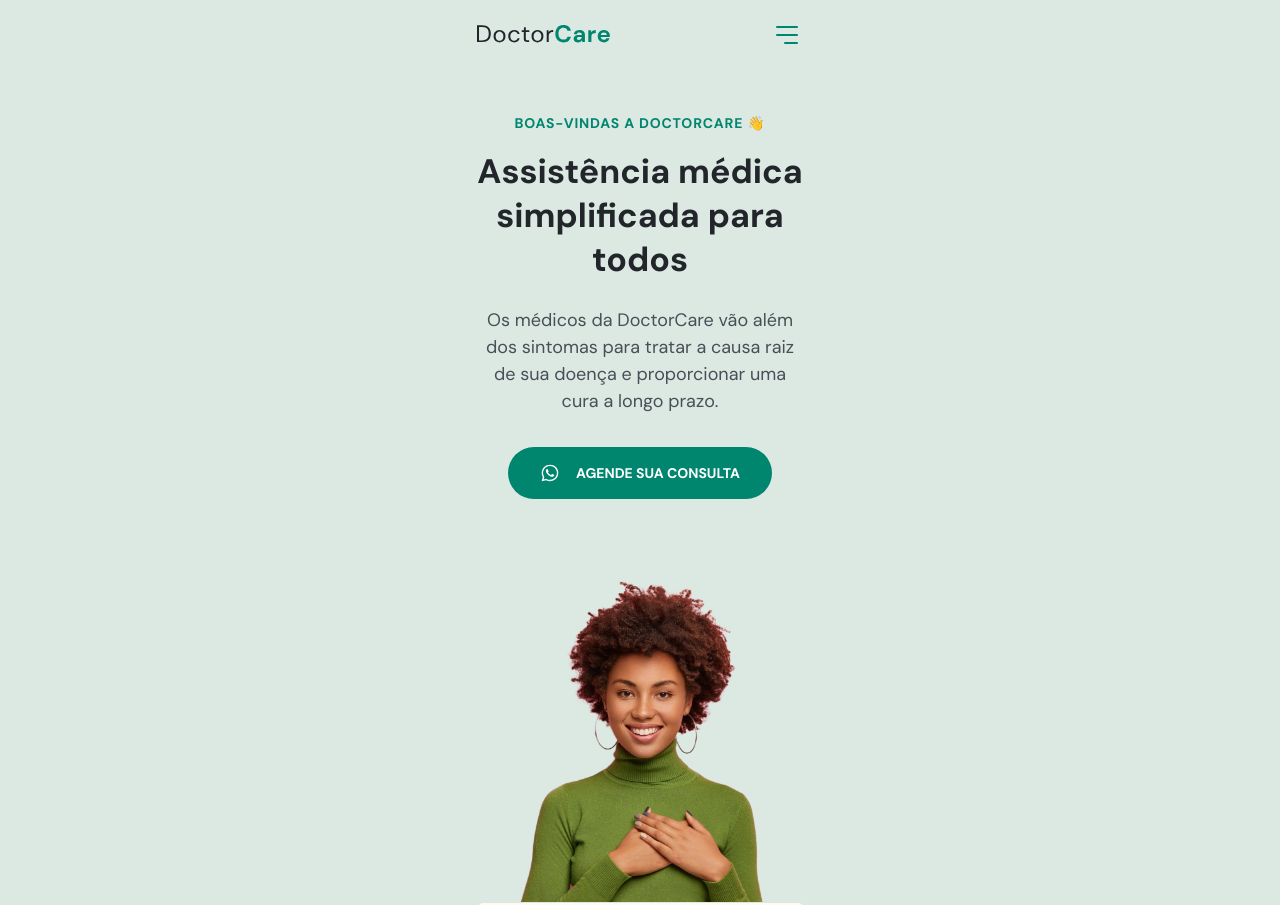
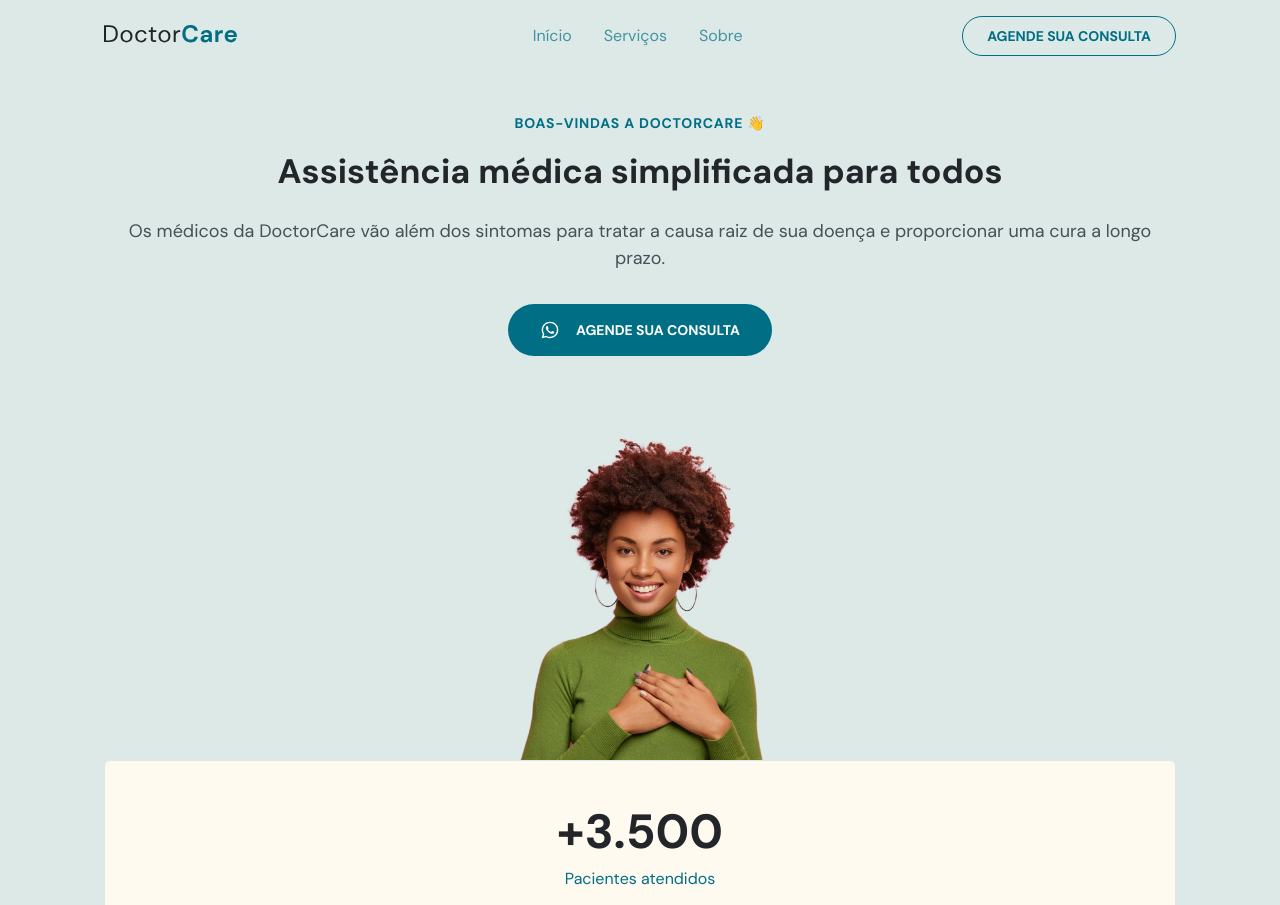
Before and after one commit to vandynM/doctorcare, a plain HTML site: page index.html in a window 1280 px wide. Shown: the top 905 px of the page. Drawn offline with nearby package versions, Linux system fonts and the light colour scheme.

Commit message:
Add files via upload
Começando o Menu Responsivo para Desktop

```diff
--- a/style.css
+++ b/style.css
@@ -7,13 +7,14 @@
 }
 
 :root {
-  --hue: 170;
+  --hue: 190;
   --primary-color: hsl(var(--hue), 100%, 26%);
   --headline: hsl(210, 11%, 15%);
   --paragraph: hsl(210, 9%, 31%);
 
   --brand-beige: hsl(39, 100%, 97%);
   --brand-light: hsl(calc(var(--hue) - 22), 23%, 89%);
+  --brand-light-2: hsl(calc(var(--hue) + 10), 14%, 97%);
   --brand-dark: hsl(var(--hue), 100%, 14%);
 
   --bg-light: hsl(180, 14%, 97%);
@@ -45,7 +46,7 @@ body {
 }
 
 .wrapper {
-  width: 37.5rem;
+  width: min(50rem, 100%);
   margin-inline: auto;
   padding-inline: 2.4rem;
 }
@@ -188,6 +189,11 @@ nav button {
   cursor: pointer;
 }
 
+nav .close-menu,
+nav .menu {
+  position: fixed;
+}
+
 /* =======  MENU-EXPANDED ====================== */
 
 body.menu-expanded {
@@ -216,7 +222,6 @@ body.menu-expanded .close-menu {
 }
 
 body.menu-expanded .menu {
-  position: fixed;
   top: 0;
   left: 0;
   background: var(--primary-color);
@@ -325,7 +330,7 @@ body.menu-expanded button path {
 }
 
 #home .stats {
-  width: 32.7rem;
+  width: 100%;
   padding-block: 4rem;
   margin-inline: auto;
 
@@ -473,3 +478,124 @@ footer .social-links {
   visibility: visible;
   transform: translateY(0);
 }
+
+/* ======= RESPONSIVO  ====================== */
+
+@media (min-width: 1024px) {
+  /* ====== GERAL ========*/
+  .wrapper {
+    width: min(112rem, 100%);
+  }
+
+  /* ====== NAVEGATION ========*/
+
+  /* reset */
+
+  nav#navegation .wrapper * {
+    margin: 0;
+    padding: 0;
+    visibility: initial;
+    display: initial;
+    opacity: initial;
+    flex-direction: initial;
+    position: initial;
+    font-size: initial;
+    font-weight: initial;
+    transform: initial;
+    color: initial;
+    background-color: initial;
+  }
+
+  nav#navegation .close-menu,
+  nav#navegation .open-menu,
+  nav#navegation .social-links {
+    display: none;
+  }
+
+  nav#navegation .menu {
+    display: flex;
+    align-items: center;
+    justify-content: space-between;
+    width: 60%;
+  }
+
+  nav#navegation .menu ul:nth-child(1) {
+    display: flex;
+    gap: 3.2rem;
+  }
+
+  nav#navegation .menu ul li a {
+    color: var(--primary-color);
+    opacity: 0.7;
+  }
+
+  nav#navegation .menu a.button {
+    display: flex;
+    justify-content: center;
+    align-items: center;
+    padding: 1rem 2.4rem;
+
+    border: 1px solid var(--primary-color);
+    border-radius: 4rem;
+
+    color: var(--primary-color);
+
+    font-weight: 700;
+    font-size: 1.4rem;
+    line-height: 1.8rem;
+    text-transform: uppercase;
+  }
+
+  nav#navegation.scroll .menu ul li a {
+    color: var(--brand-light-2);
+    opacity: 0.6;
+  }
+
+  nav#navegation.scroll .menu a.button {
+    border-color: white;
+    color: white;
+  }
+
+  nav#navegation .menu li a {
+    transition: opacity 0.2s;
+  }
+
+  nav#navegation .menu li a:hover {
+    opacity: 1;
+    font-weight: 700;
+  }
+
+  nav#navegation .menu li a::after {
+    content: '';
+    width: 0%;
+    height: 2px;
+    background-color: var(--primary-color);
+
+    position: relative;
+    bottom: -2rem;
+    left: -0.5rem;
+
+    display: block;
+
+    transition: width 0.2s;
+  }
+
+  nav#navegation.scroll .menu li a::after {
+    background-color: white;
+  }
+
+  nav#navegation .menu li a:hover::after {
+    padding-inline: 0.8rem;
+    width: 100%;
+  }
+
+  nav#navegation.scroll .menu li a:hover {
+    opacity: 1;
+  }
+
+  nav#navegation.scroll .menu a.button:hover {
+    background-color: var(--primary-color);
+    filter: brightness(1.3);
+    border: none;
+  }
+}
```
